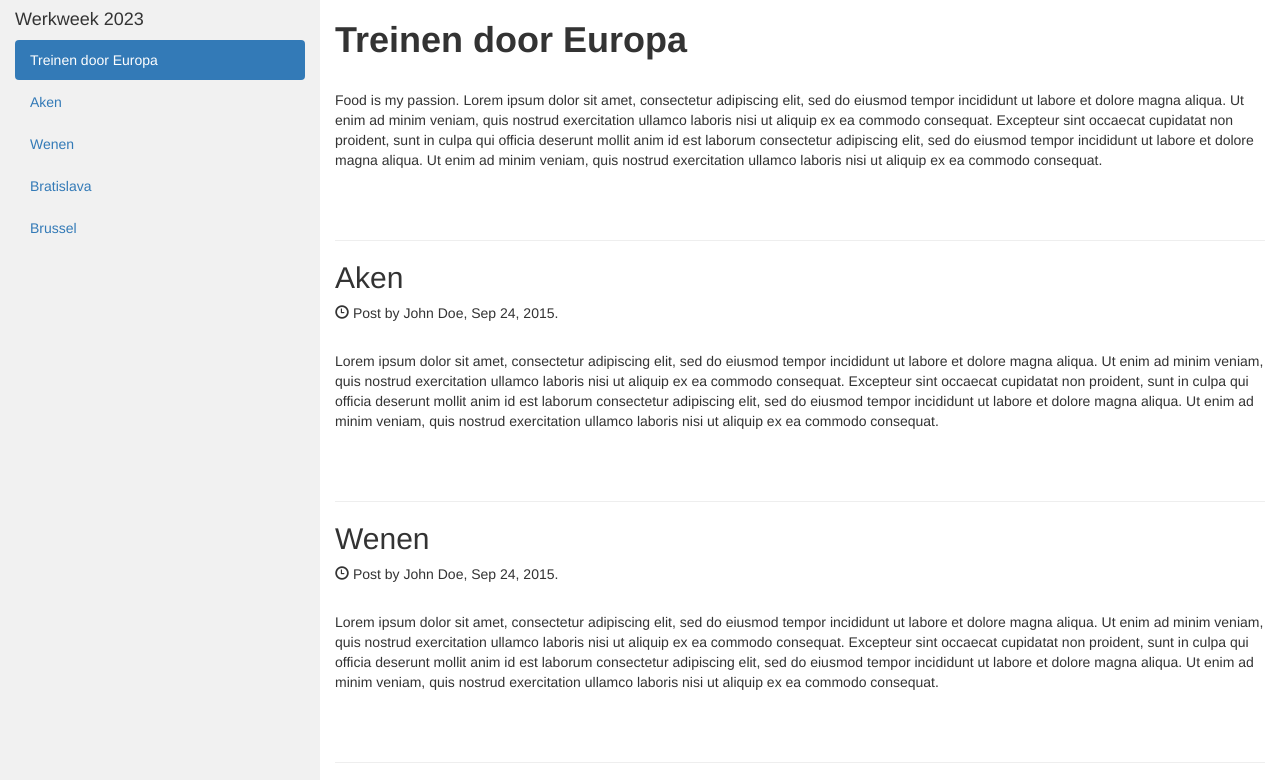
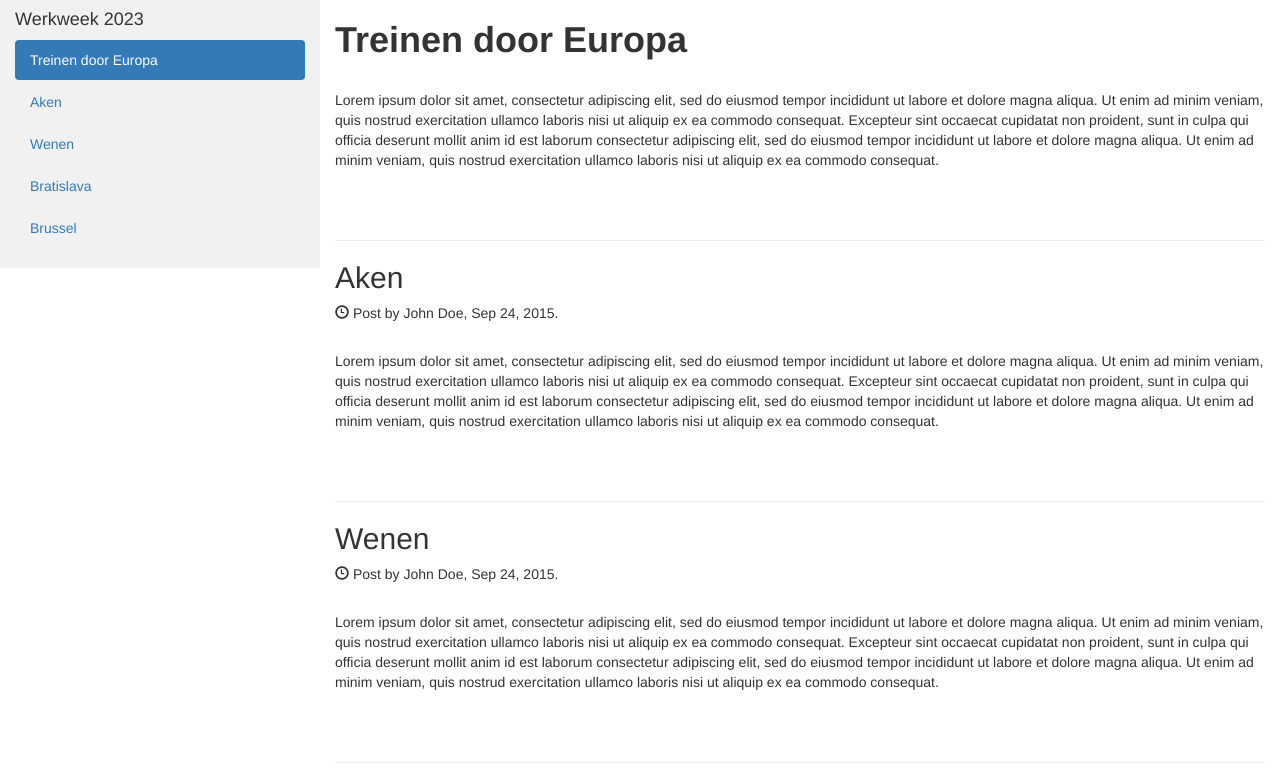
Before and after one commit to Ogol3/bootstrap, a plain HTML site: page index.html in a window 1280 px wide. Shown: the top 780 px of the page. Drawn offline with nearby package versions, Linux system fonts and the light colour scheme.

Commit message:
Update index.html

```diff
--- a/index.html
+++ b/index.html
@@ -8,23 +8,15 @@
   <script src="https://ajax.googleapis.com/ajax/libs/jquery/3.6.4/jquery.min.js"></script>
   <script src="https://maxcdn.bootstrapcdn.com/bootstrap/3.4.1/js/bootstrap.min.js"></script>
   <style>
-    /* Set height of the grid so .sidenav can be 100% (adjust if needed) */
-    .row.content {height: 1500px}
-
-    /* Set gray background color and 100% height */
     .sidenav {
       background-color: #f1f1f1;
       height: 100%;
     }
-
-    /* Set black background color, white text and some padding */
     footer {
       background-color: #555;
       color: white;
       padding: 15px;
     }
-
-    /* On small screens, set height to 'auto' for sidenav and grid */
     @media screen and (max-width: 767px) {
       .sidenav {
         height: auto;
@@ -54,7 +46,11 @@
       <h1><strong>Treinen door Europa</strong></h1>
 
       <br>
-      <p>Food is my passion. Lorem ipsum dolor sit amet, consectetur adipiscing elit, sed do eiusmod tempor incididunt ut labore et dolore magna aliqua. Ut enim ad minim veniam, quis nostrud exercitation ullamco laboris nisi ut aliquip ex ea commodo consequat. Excepteur sint occaecat cupidatat non proident, sunt in culpa qui officia deserunt mollit anim id est laborum consectetur adipiscing elit, sed do eiusmod tempor incididunt ut labore et dolore magna aliqua. Ut enim ad minim veniam, quis nostrud exercitation ullamco laboris nisi ut aliquip ex ea commodo consequat.</p>
+      <p>Lorem ipsum dolor sit amet, consectetur adipiscing elit, sed do eiusmod tempor incididunt ut labore et dolore magna aliqua.
+        Ut enim ad minim veniam, quis nostrud exercitation ullamco laboris nisi ut aliquip ex ea commodo consequat. Excepteur sint
+        occaecat cupidatat non proident, sunt in culpa qui officia deserunt mollit anim id est laborum consectetur adipiscing elit,
+        sed do eiusmod tempor incididunt ut labore et dolore magna aliqua. Ut enim ad minim veniam, quis nostrud exercitation ullamco
+        laboris nisi ut aliquip ex ea commodo consequat.</p>
       <br><br>
 
     <div id="section2">
@@ -62,7 +58,11 @@
       <h2>Aken</h2>
       <h5><span class="glyphicon glyphicon-time"></span> Post by John Doe, Sep 24, 2015.</h5>
       <br>
-      <p>Lorem ipsum dolor sit amet, consectetur adipiscing elit, sed do eiusmod tempor incididunt ut labore et dolore magna aliqua. Ut enim ad minim veniam, quis nostrud exercitation ullamco laboris nisi ut aliquip ex ea commodo consequat. Excepteur sint occaecat cupidatat non proident, sunt in culpa qui officia deserunt mollit anim id est laborum consectetur adipiscing elit, sed do eiusmod tempor incididunt ut labore et dolore magna aliqua. Ut enim ad minim veniam, quis nostrud exercitation ullamco laboris nisi ut aliquip ex ea commodo consequat.</p>
+      <p>Lorem ipsum dolor sit amet, consectetur adipiscing elit, sed do eiusmod tempor incididunt ut labore et dolore magna aliqua.
+        Ut enim ad minim veniam, quis nostrud exercitation ullamco laboris nisi ut aliquip ex ea commodo consequat. Excepteur sint
+        occaecat cupidatat non proident, sunt in culpa qui officia deserunt mollit anim id est laborum consectetur adipiscing elit,
+        sed do eiusmod tempor incididunt ut labore et dolore magna aliqua. Ut enim ad minim veniam, quis nostrud exercitation ullamco
+        laboris nisi ut aliquip ex ea commodo consequat.</p>
       <br><br>
       <hr>
 
@@ -71,7 +71,11 @@
       <h2>Wenen</h2>
       <h5><span class="glyphicon glyphicon-time"></span> Post by John Doe, Sep 24, 2015.</h5>
       <br>
-      <p>Lorem ipsum dolor sit amet, consectetur adipiscing elit, sed do eiusmod tempor incididunt ut labore et dolore magna aliqua. Ut enim ad minim veniam, quis nostrud exercitation ullamco laboris nisi ut aliquip ex ea commodo consequat. Excepteur sint occaecat cupidatat non proident, sunt in culpa qui officia deserunt mollit anim id est laborum consectetur adipiscing elit, sed do eiusmod tempor incididunt ut labore et dolore magna aliqua. Ut enim ad minim veniam, quis nostrud exercitation ullamco laboris nisi ut aliquip ex ea commodo consequat.</p>
+      <p>Lorem ipsum dolor sit amet, consectetur adipiscing elit, sed do eiusmod tempor incididunt ut labore et dolore magna aliqua.
+        Ut enim ad minim veniam, quis nostrud exercitation ullamco laboris nisi ut aliquip ex ea commodo consequat. Excepteur sint
+        occaecat cupidatat non proident, sunt in culpa qui officia deserunt mollit anim id est laborum consectetur adipiscing elit,
+        sed do eiusmod tempor incididunt ut labore et dolore magna aliqua. Ut enim ad minim veniam, quis nostrud exercitation ullamco
+        laboris nisi ut aliquip ex ea commodo consequat.</p>
       <br><br>
       <hr>
       </div>
@@ -79,7 +83,11 @@
       <h2>Bratislava</h2>
       <h5><span class="glyphicon glyphicon-time"></span> Post by John Doe, Sep 24, 2015.</h5>
       <br>
-      <p>Lorem ipsum dolor sit amet, consectetur adipiscing elit, sed do eiusmod tempor incididunt ut labore et dolore magna aliqua. Ut enim ad minim veniam, quis nostrud exercitation ullamco laboris nisi ut aliquip ex ea commodo consequat. Excepteur sint occaecat cupidatat non proident, sunt in culpa qui officia deserunt mollit anim id est laborum consectetur adipiscing elit, sed do eiusmod tempor incididunt ut labore et dolore magna aliqua. Ut enim ad minim veniam, quis nostrud exercitation ullamco laboris nisi ut aliquip ex ea commodo consequat.</p>
+      <p>Lorem ipsum dolor sit amet, consectetur adipiscing elit, sed do eiusmod tempor incididunt ut labore et dolore magna aliqua.
+        Ut enim ad minim veniam, quis nostrud exercitation ullamco laboris nisi ut aliquip ex ea commodo consequat. Excepteur sint
+        occaecat cupidatat non proident, sunt in culpa qui officia deserunt mollit anim id est laborum consectetur adipiscing elit,
+        sed do eiusmod tempor incididunt ut labore et dolore magna aliqua. Ut enim ad minim veniam, quis nostrud exercitation ullamco
+        laboris nisi ut aliquip ex ea commodo consequat.</p>
       <br><br>
       <hr>
       </div>
```
